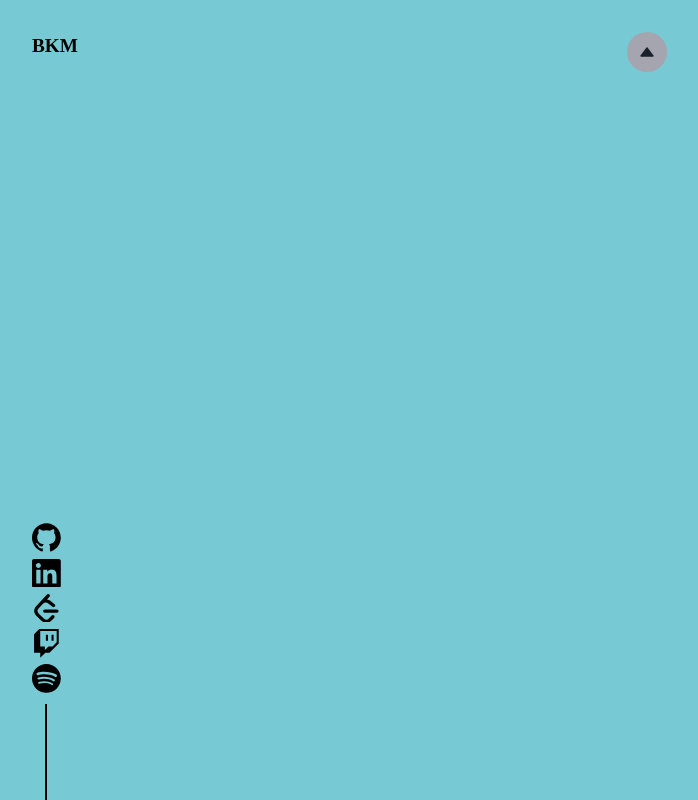
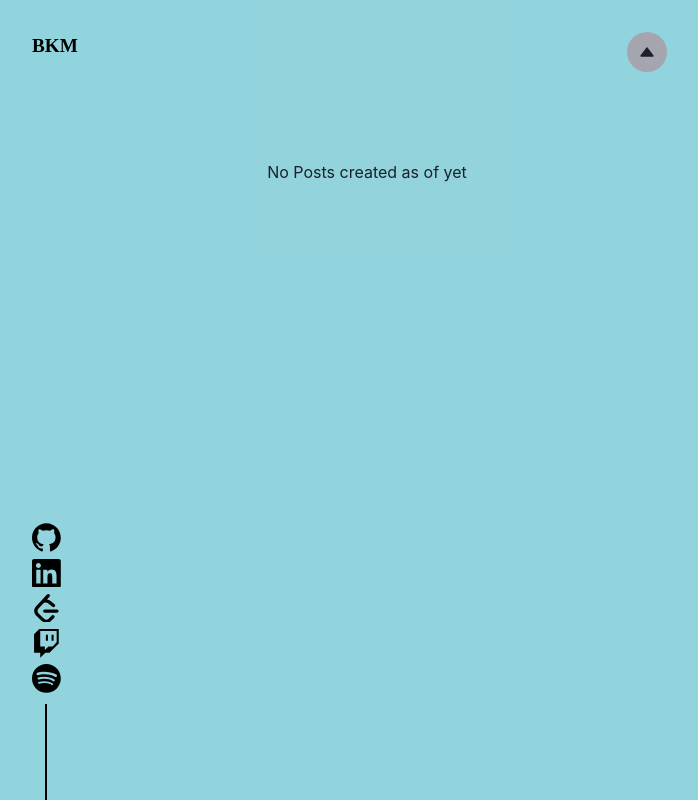
Before and after one commit to bmaurice98/MizuDevPortfolioV2, a Next.js app: page /Blog in a window 1280 px wide. Shown: the whole page, without its empty margins (0-698 px from the left). Built offline with nearby package versions, Linux system fonts and the light colour scheme.

Commit message:
Implementing my previous blog cards Planning to restyle them

```diff
--- /dev/null
+++ b/pages/Blog/BlogComponent.js
@@ -0,0 +1,29 @@
+import React from 'react'
+
+const BlogComponent = ({posts}) => {
+  return (
+    <>
+      <div className="container min-h-full mx-auto px-10 mb-3 lg:mt-10 mt-[5rem]">
+        <div className="grid grid-cols-1 lg:grid-cols-12 gap-12">
+          <div className="lg:col-span-8 col-span-1">
+            {posts? (
+              posts.map((post) => (
+                <PostCard post={post.node} key={post.node.slug} />
+              ))
+            ) : (
+              <h2 className="text-center items-center justify-center text-3xl">
+                No Posts created as of yet
+              </h2>
+            )}
+          </div>
+          <div className="lg:col-span-4 col-span-1">
+            <div className="lg:sticky relative lg:top-[4.5rem]">
+            </div>
+          </div>
+        </div>
+      </div>
+    </>
+  );
+}
+
+export default BlogComponent;
--- a/pages/Blog/index.js
+++ b/pages/Blog/index.js
@@ -1,18 +1,23 @@
+import Head from "next/head";
 import React from "react";
 import styled from "styled-components";
 import { HomeButton } from "../../components/HomeButton";
 import { LogoComponent } from "../../components/LogoComponent";
 import { Socials } from "../../components/Socials";
+import BlogComponent from "./BlogComponent";
 
 const MainContainer = styled.div`
+  background-size: cover;
+  background-repeat: no-repeat;
+  background-attachment: fixed;
+  background-position: center;
   width: 100vw;
-  height: 100vh;
 `;
 
 const Container = styled.div`
-  background-color: ${(props) => `rgba(${props.theme.bodyRgba}, 1)`};
+  background-color: ${(props) => `rgba(${props.theme.bodyRgba}, 0.8)`};
   width: 100%;
-  height: 100%;
+  height: 100vh;
   position: relative;
   padding-bottom: 5rem;
 `;
@@ -32,16 +37,28 @@ const Grid = styled.div`
 
 const Blog = () => {
   return (
+    <>
+      <Head>
+        <title>DevMizu Blog</title>
+        <meta
+          name="description"
+          content="Conglomerations of my thoughts and interests, expressed throughout blogs"
+        />
+        <link rel="icon" href="/favicon.ico" />
+      </Head>
       <MainContainer>
         <Container>
           <HomeButton />
           <LogoComponent />
           <Socials />
+          <Center>
+            <Grid>
+              <BlogComponent />
+            </Grid>
+          </Center>
         </Container>
-      <Center>
-        <Grid></Grid>
-      </Center>
       </MainContainer>
+    </>
   );
 };
 
--- a/pages/_app.js
+++ b/pages/_app.js
@@ -1,5 +1,5 @@
 import { ThemeProvider } from "styled-components";
-import { lightTheme, darkTheme, theme } from "../components/Themes";
+import { lightTheme, theme } from "../components/Themes";
 import { ChakraProvider } from "@chakra-ui/react";
 import "../styles/globals.css";
 
```
Also changed, not shown: pages/Projects/index.js (+14 -0 lines). Lines whose indentation alone changed are shown as unchanged.
